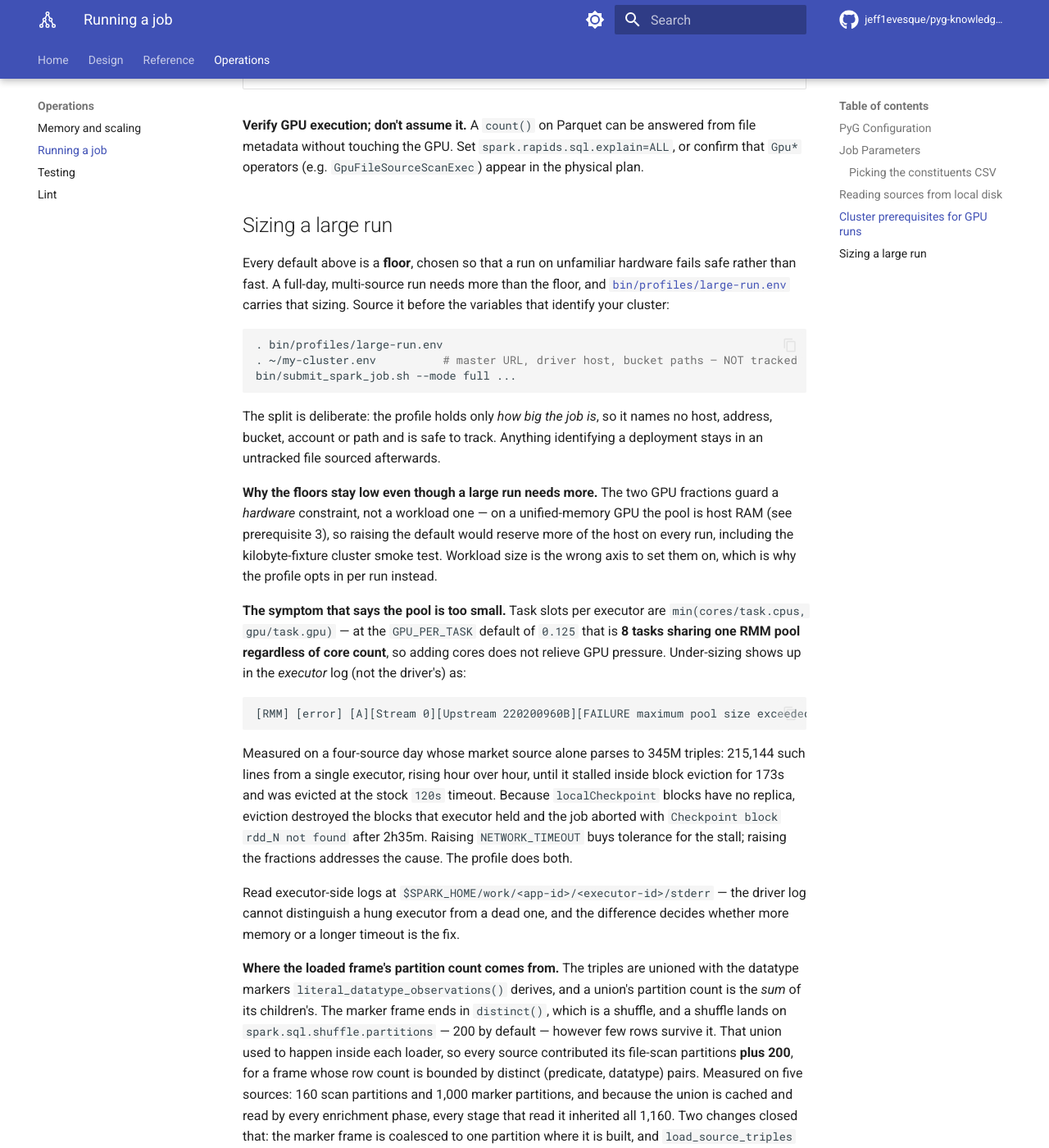
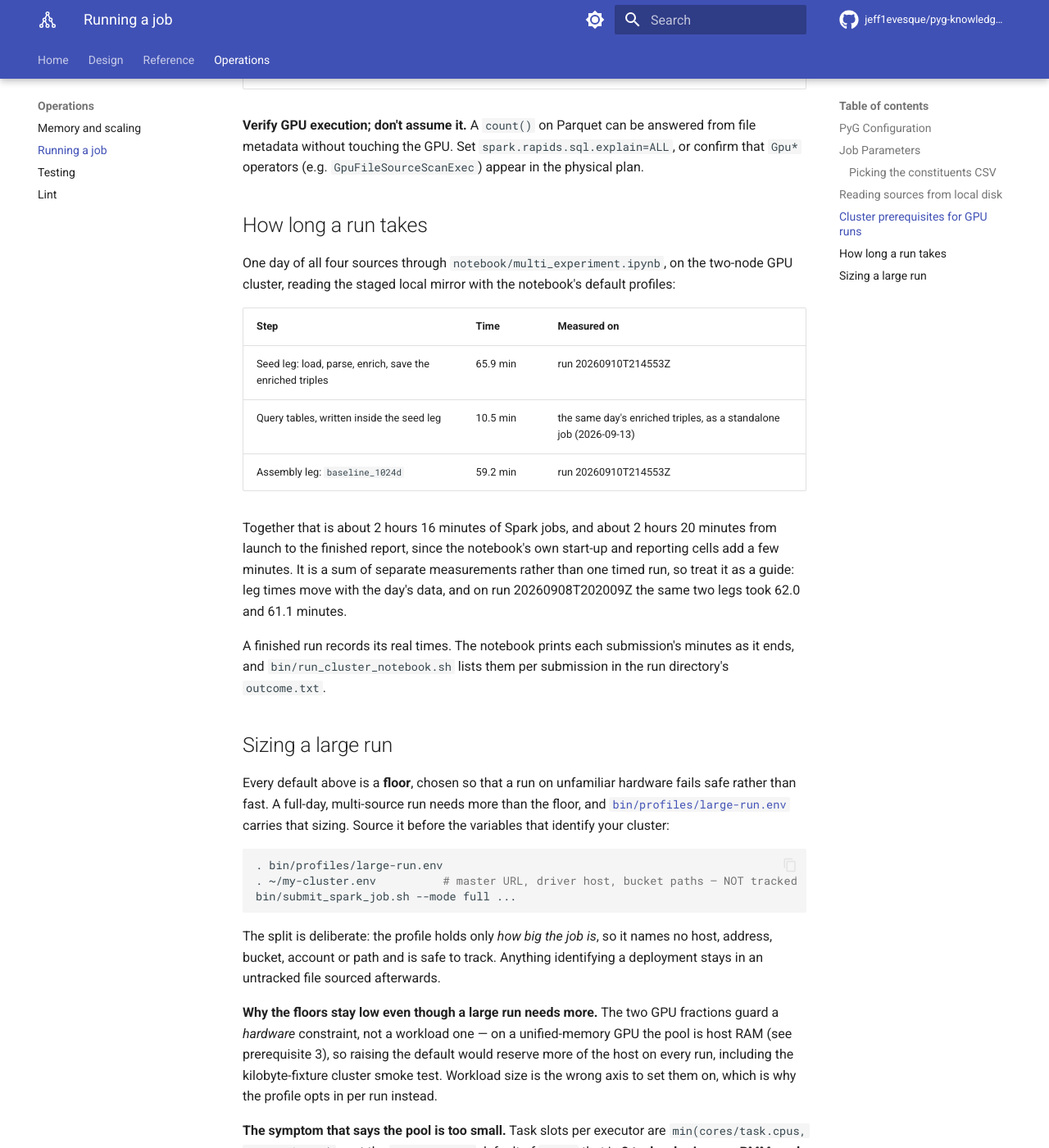
Before and after one commit to jeff1evesque/pyg-knowledge-graph-builder, an MkDocs documentation site: the page built from documentation/operations/running-a-job.md, in a window 1280 px wide and 1400 px high, scrolled down 14116 px. Shown: the whole window at 82% size. Built offline with MkDocs 1.6.1 and Material for MkDocs 9.7.7, drawn with Linux system fonts in a browser that asks for light colours; comment, search, counter and statistics services are not loaded.

Commit message:
#410: running-a-job.md, how long a run takes, from measured leg times

```diff
--- a/documentation/operations/running-a-job.md
+++ b/documentation/operations/running-a-job.md
@@ -477,6 +477,27 @@ from file metadata without touching the GPU. Set `spark.rapids.sql.explain=ALL`,
 or confirm that `Gpu*` operators (e.g. `GpuFileSourceScanExec`) appear in the
 physical plan.
 
+## How long a run takes
+
+One day of all four sources through `notebook/multi_experiment.ipynb`, on the two-node
+GPU cluster, reading the staged local mirror with the notebook's default profiles:
+
+| Step | Time | Measured on |
+|---|---|---|
+| Seed leg: load, parse, enrich, save the enriched triples | 65.9 min | run 20260910T214553Z |
+| Query tables, written inside the seed leg | 10.5 min | the same day's enriched triples, as a standalone job (2026-09-13) |
+| Assembly leg: `baseline_1024d` | 59.2 min | run 20260910T214553Z |
+
+Together that is about 2 hours 16 minutes of Spark jobs, and about 2 hours 20 minutes
+from launch to the finished report, since the notebook's own start-up and reporting cells
+add a few minutes. It is a sum of separate measurements rather than one timed run, so
+treat it as a guide: leg times move with the day's data, and on run 20260908T202009Z the
+same two legs took 62.0 and 61.1 minutes.
+
+A finished run records its real times. The notebook prints each submission's minutes as
+it ends, and `bin/run_cluster_notebook.sh` lists them per submission in the run
+directory's `outcome.txt`.
+
 ## Sizing a large run
 
 Every default above is a **floor**, chosen so that a run on unfamiliar hardware fails
```
